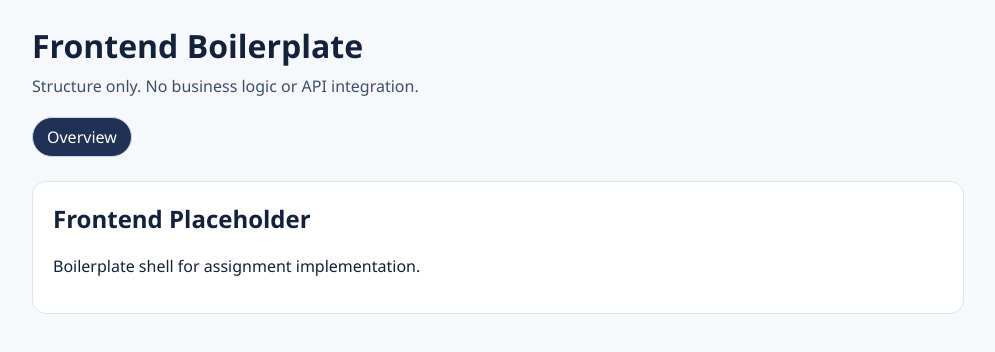
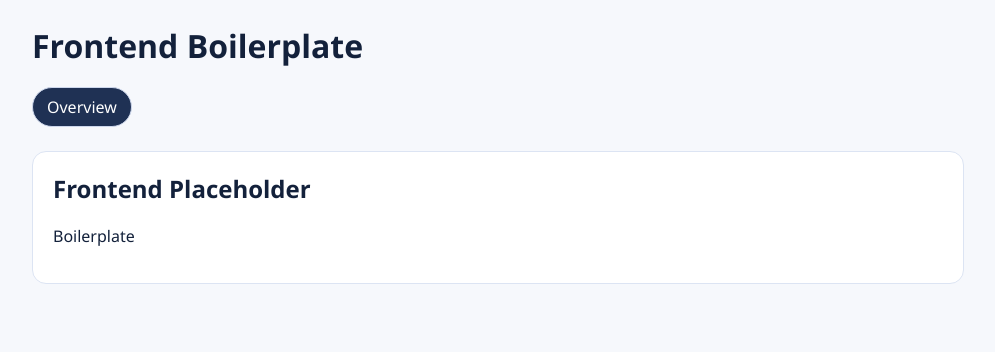
Before and after one commit to C-A-K-F-Repo/cakf-task1-frontend, a React (Vite) app: page / in a window 1280 px wide. Shown: the top 352 px of the page, without its empty margins (142-1137 px from the left). Built offline with nearby package versions, Linux system fonts and the light colour scheme.

Commit message:
Change displayed text

```diff
--- a/src/layouts/AppLayout.jsx
+++ b/src/layouts/AppLayout.jsx
@@ -9,7 +9,6 @@ export function AppLayout() {
     <div className="app-shell">
       <header className="app-header">
         <h1>Frontend Boilerplate</h1>
-        <p>Structure only. No business logic or API integration.</p>
       </header>
 
       <nav className="app-nav" aria-label="Main navigation">
--- a/src/pages/HomePage.jsx
+++ b/src/pages/HomePage.jsx
@@ -4,7 +4,7 @@ export function HomePage() {
   return (
     <PageStub
       title="Frontend Placeholder"
-      description="Boilerplate shell for assignment implementation."
+      description="Boilerplate"
     />
   );
 }
```
